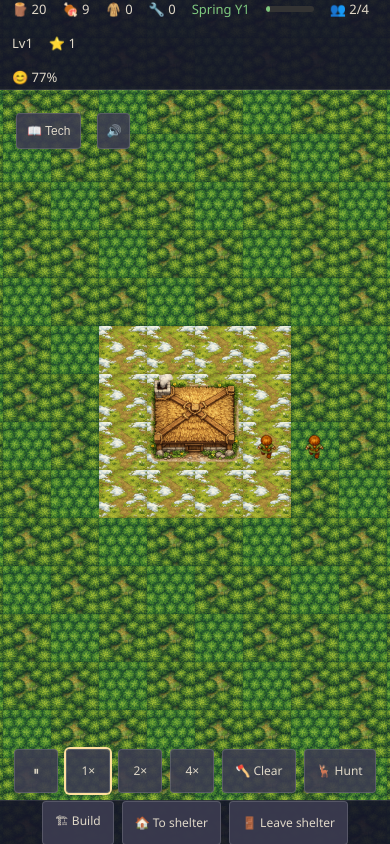
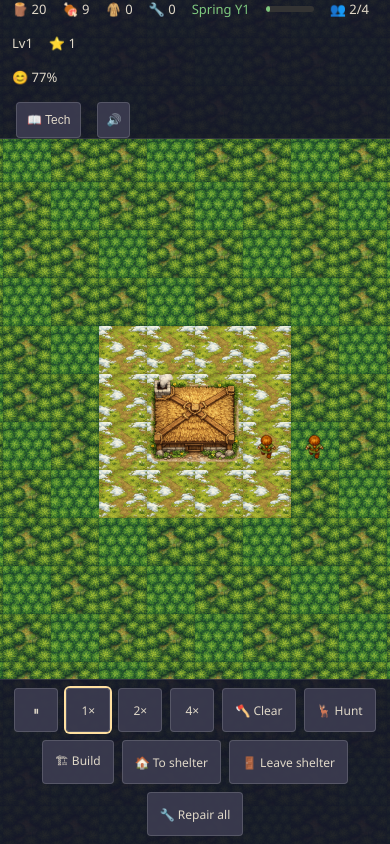
Before and after one commit to AlekseyShlykov/thevillage, a website built with Vite: page index.html in a window 390 px wide. Both pictures are taken after a click on the button "Start game". Built offline with nearby package versions, Linux system fonts and the light colour scheme.

Commit message:
ver01 beta

```diff
--- a/index.html
+++ b/index.html
@@ -82,30 +82,19 @@
     }
     #intro-screen .start-btn:hover { background: rgba(90, 140, 96, 0.95); }
 
-    /* Mobile: top bar = 2 rows (stats + buttons), all inside black bar; hide Save/Load */
+    /* Mobile: wrap when content doesn't fit; no fixed row count */
     @media (max-width: 768px) {
       #game-top-bar {
-        height: auto;
-        min-height: 90px;
+        height: auto !important;
+        min-height: 48px;
         flex-wrap: wrap;
         align-content: flex-start;
         align-items: center;
         padding: 8px;
-        gap: 0;
+        gap: 8px;
         font-size: 11px;
       }
-      /* Row 1: stats take full width and wrap inside this row */
       #game-top-bar [data-topbar-stats] {
-        flex: 0 0 100%;
-        display: flex;
-        flex-wrap: wrap;
-        align-items: center;
-        gap: 6px 8px;
-        min-height: 26px;
-        padding-bottom: 4px;
-        border-bottom: 1px solid rgba(255,255,255,0.08);
-      }
-      #game-top-bar [data-topbar-stats] [data-topbar-row1] {
         display: flex;
         flex-wrap: wrap;
         align-items: center;
@@ -113,26 +102,18 @@
         flex: 1 1 auto;
         min-width: 0;
       }
-      #game-top-bar [data-topbar-stats] [data-topbar-row1] span {
-        flex: 0 0 auto;
+      #game-top-bar [data-topbar-stats] [data-topbar-row1] {
+        display: flex;
+        flex-wrap: wrap;
+        align-items: center;
+        gap: 6px 8px;
       }
       #game-top-bar [data-topbar-stats] [data-season-bar] {
         flex: 0 0 48px !important;
         min-width: 48px;
       }
-      #game-top-bar [data-topbar-stats] [data-topbar-extra] {
-        flex: 0 0 auto;
-      }
-      /* Row 2: Tech + Sound on same row (do NOT take 100% so they stay next to each other) */
-      #game-top-bar [data-tech-btn] {
-        margin-left: 0;
-        margin-top: 6px;
-      }
       #game-top-bar [data-topbar-buttons] {
         margin-left: 0 !important;
-        margin-top: 6px;
-        gap: 6px;
-        flex: 0 0 auto;
       }
       #game-top-bar [data-save-btn],
       #game-top-bar [data-load-btn] {
@@ -143,32 +124,32 @@
         padding: 4px 10px;
         font-size: 12px;
       }
-      /* Panels below taller top bar */
       #ui-overlay [data-build-panel],
       #ui-overlay [data-tech-panel] {
-        top: 98px !important;
+        top: 100px !important;
       }
     }
 
-    /* Mobile: bottom bar wraps into 2 rows so all buttons are visible */
+    /* Mobile: bottom bar — wrap when doesn't fit */
     @media (max-width: 768px) {
       #game-bottom-bar {
-        height: auto;
+        height: auto !important;
         min-height: 44px;
         flex-wrap: wrap;
         justify-content: center;
         align-content: center;
-        padding: 6px 8px;
-        gap: 6px;
+        padding: 8px;
+        gap: 8px;
       }
       #game-bottom-bar button {
         min-height: 44px;
         min-width: 44px;
         padding: 6px 10px;
       }
-      /* Move notification and info panel above the taller 2-row bar */
-      #ui-overlay [data-notification-el] { bottom: 92px !important; }
-      #ui-overlay [data-info-panel] { bottom: 92px !important; }
+      #ui-overlay [data-notification-el],
+      #ui-overlay [data-info-panel] {
+        bottom: 100px !important;
+      }
     }
   </style>
 </head>
```
